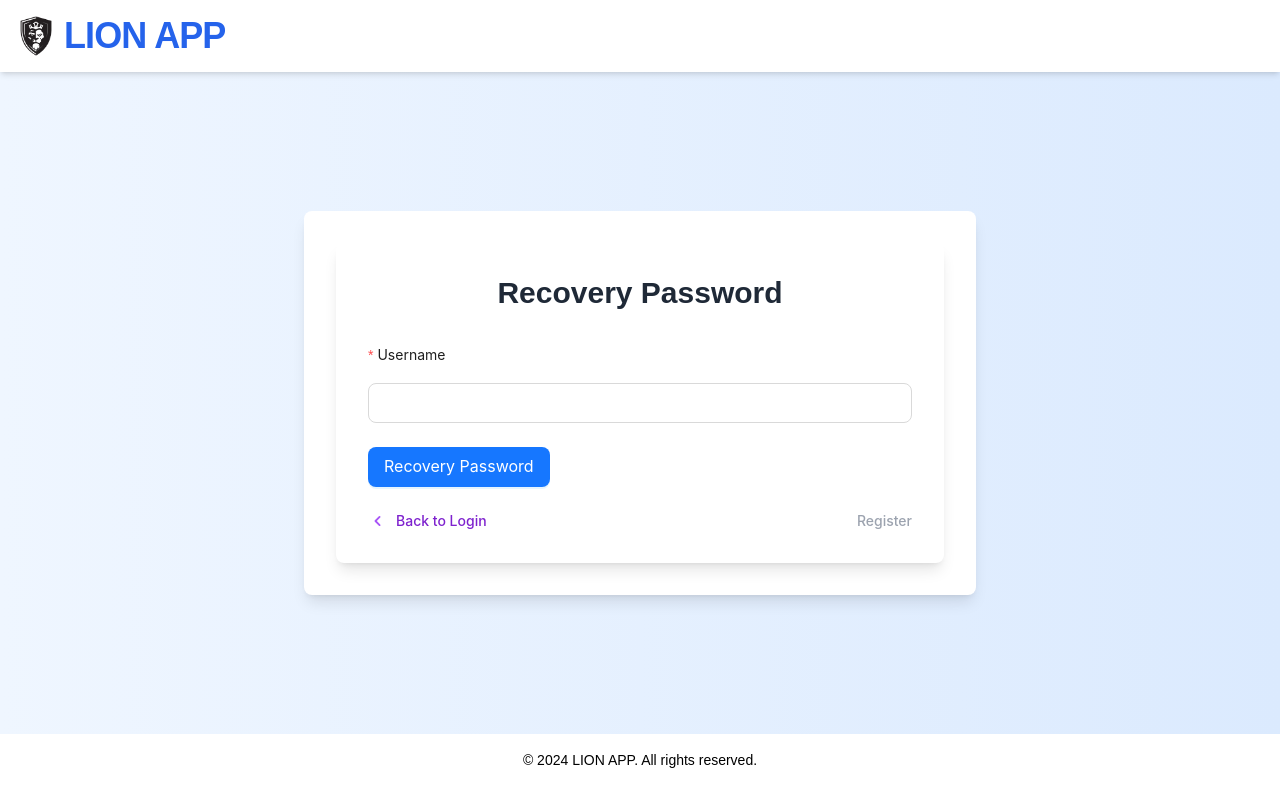
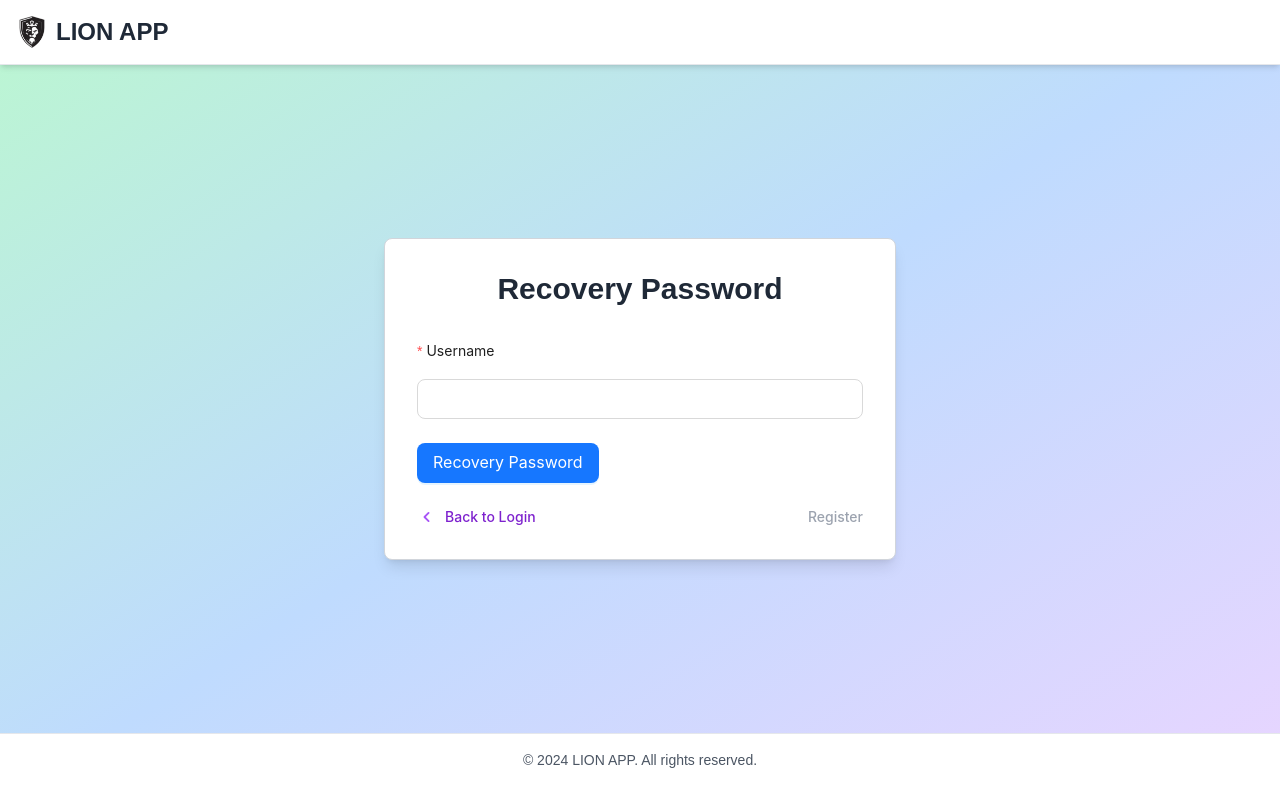
Before and after one commit to Samuelduquep/lion_app_proyect, a React (Vite) app: page /auth/recovery in a window 1280 px wide. Built offline with nearby package versions, Linux system fonts and the light colour scheme; no server answers.

Commit message:
redesign auth layout

```diff
--- a/src/core/layout/AuthLayout.tsx
+++ b/src/core/layout/AuthLayout.tsx
@@ -3,25 +3,25 @@ import logo from '../assets/logo.png';
 
 const AuthLayout = () => {
   return (
-    <div className="min-h-screen flex flex-col bg-gradient-to-r from-blue-50 to-blue-100">
-      <header className="bg-white p-4 shadow-md">
-        <div className="container mx-auto flex items-center justify-between">
+    <div className="min-h-screen flex flex-col bg-gradient-to-br from-green-200 via-blue-200 to-purple-200">
+      <header className="bg-white shadow-md border-b border-gray-200">
+        <div className="container mx-auto flex items-center justify-between p-4">
           <Link to="/" className="flex items-center space-x-2">
-            <img src={logo} alt="Logo" className="h-8 md:h-10 w-auto" />
-            <div className="text-2xl md:text-4xl font-bold tracking-tight text-blue-600">
+            <img src={logo} alt="Logo" className="h-8 w-auto" />
+            <div className="text-2xl font-semibold text-gray-800">
               LION APP
             </div>
           </Link>
         </div>
       </header>
 
-      <main className="flex-1 flex items-center justify-center p-4 md:p-10">
-        <div className="bg-white p-8 rounded-lg shadow-lg w-full max-w-md md:max-w-2xl">
+      <main className="flex-1 flex items-center justify-center p-4">
+        <div className="w-full md:max-w-md lg:max-w-lg p-8 bg-white rounded-lg shadow-lg border border-gray-300">
           <Outlet />
         </div>
       </main>
 
-      <footer className="bg-white p-4 text-center text-sm">
+      <footer className="bg-white border-t border-gray-200 p-4 text-center text-sm text-gray-600">
         <p>&copy; 2024 LION APP. All rights reserved.</p>
       </footer>
     </div>
--- a/src/core/pagesAuth/ForgetPassword.tsx
+++ b/src/core/pagesAuth/ForgetPassword.tsx
@@ -20,7 +20,7 @@ const onFinishFailed: FormProps<FieldType>['onFinishFailed'] = (errorInfo) => {
 
 export const ForgetPassword: React.FC = () => (
   <div className="h-full w-full flex items-center justify-center">
-    <div className="bg-white rounded-lg shadow-lg p-8 w-full">
+    <div className="bg-white w-full">
       <h1 className="text-3xl font-bold mb-6 text-center text-gray-800">Recovery Password</h1>
       <Form
         name="basic"
--- a/src/core/pagesAuth/Login.tsx
+++ b/src/core/pagesAuth/Login.tsx
@@ -26,7 +26,7 @@ export const Login: React.FC = () => {
 
   return (
     <div className="h-full w-full flex items-center justify-center">
-      <div className="bg-white rounded-lg shadow-lg p-8 w-full">
+      <div className="bg-white w-full">
         <h1 className="text-3xl font-bold mb-6 text-center text-gray-800">Login</h1>
         <Form
           name="basic"
--- a/src/core/pagesAuth/NewPassword.tsx
+++ b/src/core/pagesAuth/NewPassword.tsx
@@ -19,7 +19,7 @@ const onFinishFailed: FormProps<FieldType>['onFinishFailed'] = (errorInfo) => {
 
 export const NewPassword: React.FC = () => (
   <div className="h-full w-full flex items-center justify-center">
-    <div className="bg-white rounded-lg shadow-lg p-8 w-full">
+    <div className="bg-white w-full">
       <h1 className="text-3xl font-bold mb-6 text-center text-gray-800">Create a New Password</h1>
       <Form
         name="basic"
--- a/src/core/pagesAuth/Register.tsx
+++ b/src/core/pagesAuth/Register.tsx
@@ -26,7 +26,7 @@ export const Register: React.FC = () => {
 
   return (
     <div className="h-full w-full flex items-center justify-center">
-      <div className="bg-white rounded-lg shadow-lg p-8 w-full">
+      <div className="bg-white w-full">
         <h1 className="text-3xl font-bold mb-6 text-center text-gray-800">Create an Account</h1>
         <Form
           name="basic"
```
